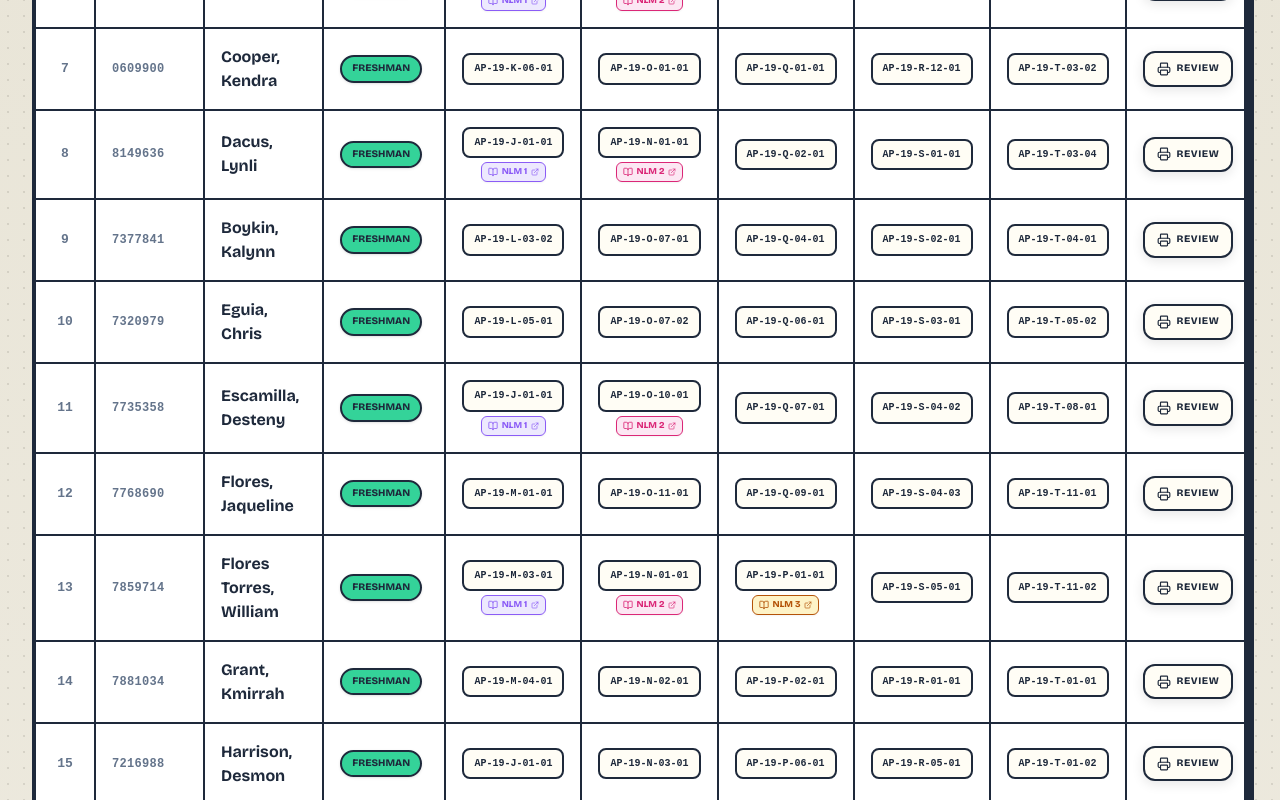
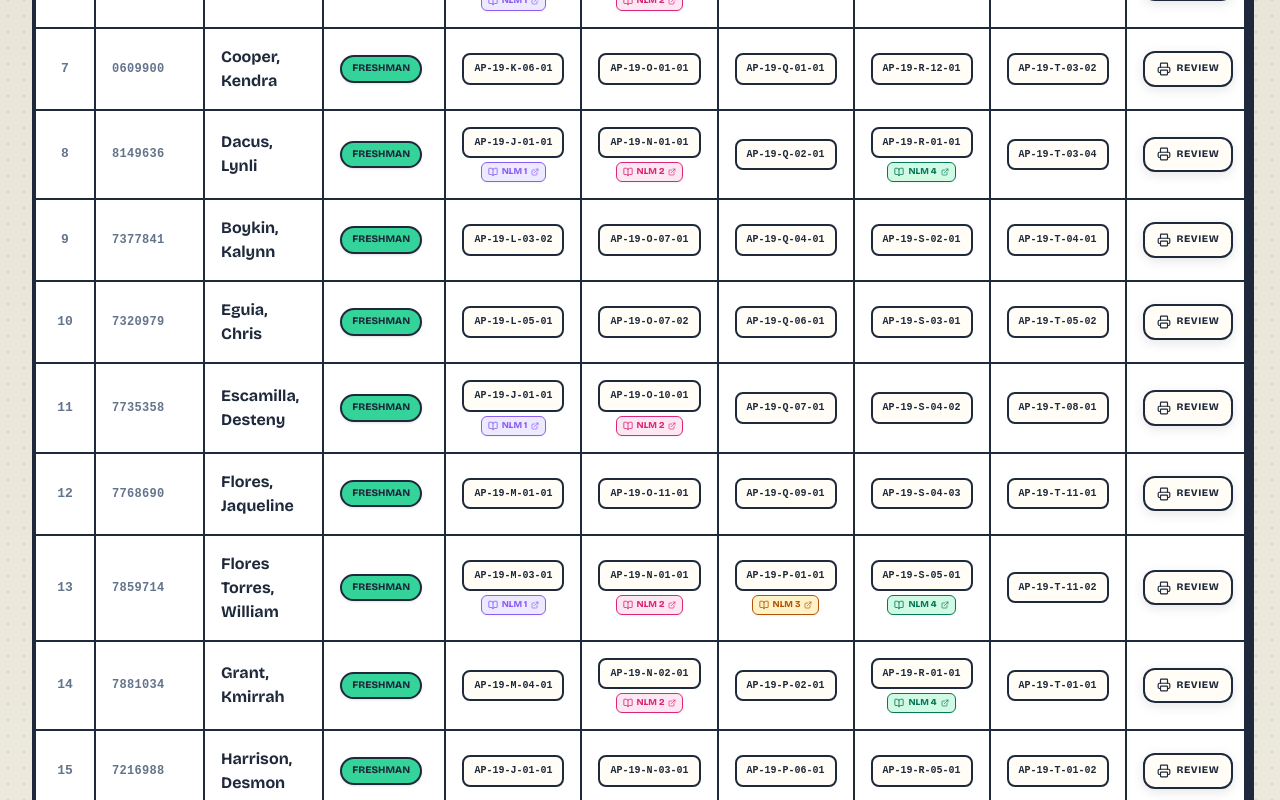
Before and after one commit to victogarcia4/ap2-notebook-lm-fall2026, a React (Vite) app: page / in a window 1280 px wide. Shown: the part 3560-4360 px from the top of the page. Built offline with nearby package versions, Linux system fonts and the light colour scheme; a web font is replaced by a local one.

Commit message:
feat(data): add new student notebooks and exam 4 data
Update student notebook entries in notebooks.json and incorporate exam 4 curriculum details and links in students.ts.

```diff
--- a/data/notebooks.json
+++ b/data/notebooks.json
@@ -515,5 +515,93 @@
     "topic": "Digestive — GI Tract Organs & Primary Processes (AP-19-P-01-01)",
     "description": "List organs of the gastrointestinal tract and define ingestion, propulsion, mechanical digestion.",
     "createdAt": "2026-10-17"
+  },
+  {
+    "id": "notebook-mcgruder-chelsea-exam1",
+    "title": "Erythrocyte Structure & Erythropoiesis NotebookLM (AP-19-K-03-01)",
+    "url": "https://notebook.google.com/notebook/3953916c-8f1f-4bfa-a140-4afbeb9e0b36",
+    "author": "Mcgruder, Chelsea",
+    "role": "student",
+    "examId": "exam1",
+    "topic": "Blood — Erythrocyte Structure & Erythropoiesis (AP-19-K-03-01)",
+    "description": "Describe structure, function, and development (erythropoiesis) of mature red blood cells.",
+    "createdAt": "2026-10-24"
+  },
+  {
+    "id": "notebook-mcgruder-chelsea-exam2",
+    "title": "Respiratory Membrane Anatomy & Properties NotebookLM (AP-19-O-05-01)",
+    "url": "https://notebook.google.com/notebook/5d0d1c2f-4ed6-44a2-a4c9-d9d143387f36",
+    "author": "Mcgruder, Chelsea",
+    "role": "student",
+    "examId": "exam2",
+    "topic": "Respiratory — Respiratory Membrane Anatomy & Properties (AP-19-O-05-01)",
+    "description": "Examine microscopic anatomy, cellular compositions, and properties of the respiratory membrane.",
+    "createdAt": "2026-10-24"
+  },
+  {
+    "id": "notebook-grant-kmirrah-exam2",
+    "title": "Lymphoid Organs Anatomy & Immunity Roles NotebookLM (AP-19-N-02-01)",
+    "url": "https://notebook.google.com/notebook/0aa6a93a-b4b7-460e-b3ed-5ef869c738ca",
+    "author": "Grant, Kmirrah",
+    "role": "student",
+    "examId": "exam2",
+    "topic": "Lymphatic — Lymphoid Organs & Tissues (AP-19-N-02-01)",
+    "description": "Summarize anatomy and lymphoid roles of lymph nodes, spleen, red bone marrow, and thymus.",
+    "createdAt": "2026-10-24"
+  },
+  {
+    "id": "notebook-grant-kmirrah-exam4",
+    "title": "Urinary System Organs & Blood Filtering Roles NotebookLM (AP-19-R-01-01)",
+    "url": "https://notebook.google.com/notebook/0ee91433-ec56-47d5-8950-3c0906bf447a",
+    "author": "Grant, Kmirrah",
+    "role": "student",
+    "examId": "exam4",
+    "topic": "Urinary — Primary Organs & Blood Filtration (AP-19-R-01-01)",
+    "description": "Identify the organs of the urinary system and outline their primary blood-filtering roles.",
+    "createdAt": "2026-10-24"
+  },
+  {
+    "id": "notebook-lerma-stephanie-exam4",
+    "title": "Tubular Active Transport & Osmolarity Dynamics NotebookLM (AP-19-R-08-01)",
+    "url": "https://notebook.google.com/notebook/d8ae9ef6-bc6f-462f-96f1-04be0a71f933",
+    "author": "Lerma, Stephanie",
+    "role": "student",
+    "examId": "exam4",
+    "topic": "Urinary — Tubular Active Transport & Osmolarity Dynamics (AP-19-R-08-01)",
+    "description": "Describe active transport and osmolarity changes in PCT, thin/thick limbs of Loop of Henle, and DCT.",
+    "createdAt": "2026-10-24"
+  },
+  {
+    "id": "notebook-lerma-stephanie-exam5",
+    "title": "Ovarian & Uterine Cycle Hormonal Correlation NotebookLM (AP-19-T-02-03)",
+    "url": "https://notebook.google.com/notebook/9257fd9e-d0f6-48e1-8929-91b4e3366888",
+    "author": "Lerma, Stephanie",
+    "role": "student",
+    "examId": "exam5",
+    "topic": "Reproduction — Ovarian & Uterine Cycle Correlation (AP-19-T-02-03)",
+    "description": "Correlate ovarian cycle changes (follicular, luteal) with uterine cycle (menstrual, secretory) under LH/FSH.",
+    "createdAt": "2026-10-24"
+  },
+  {
+    "id": "notebook-dacus-lynli-exam4",
+    "title": "Urinary System Organs & Blood Filtering Roles NotebookLM (AP-19-R-01-01)",
+    "url": "https://notebook.google.com/notebook/55d5a9c1-a687-4529-a8c0-ba4396985f76",
+    "author": "Dacus, Lynli",
+    "role": "student",
+    "examId": "exam4",
+    "topic": "Urinary — Primary Organs & Blood Filtration (AP-19-R-01-01)",
+    "description": "Identify the organs of the urinary system and outline their primary blood-filtering roles.",
+    "createdAt": "2026-10-24"
+  },
+  {
+    "id": "notebook-flores-torres-william-exam4",
+    "title": "Arterial Blood Gas Analysis & Acid-Base Compensation NotebookLM (AP-19-S-05-01)",
+    "url": "https://notebook.google.com/notebook/85ef5f5d-d96e-4309-bed7-8a9807a1ec4a",
+    "author": "Flores Torres, William",
+    "role": "student",
+    "examId": "exam4",
+    "topic": "Fluid/Acid-Base — Arterial Blood Gas Diagnosis & Compensation (AP-19-S-05-01)",
+    "description": "Diagnose arterial blood gas values to identify respiratory acidosis/alkalosis with metabolic compensation.",
+    "createdAt": "2026-10-24"
   }
 ]
--- a/src/data/students.ts
+++ b/src/data/students.ts
@@ -87,9 +87,16 @@ export const defaultStudents: Student[] = [
       topic: "Lymphatic",
       desc: "Describe the structural outline, drainage, and volume-clearing role of the lymphatic system."
     },
+    exam4: {
+      id: "AP-19-R-01-01",
+      chap: "21",
+      topic: "Urinary",
+      desc: "Identify the organs of the urinary system and outline their primary blood-filtering roles."
+    },
     notebookLinks: {
       exam1: "https://notebook.google.com/notebook/632a7938-db20-4217-a082-11d9cf7bff0e",
-      exam2: "https://notebook.google.com/notebook/ac30b921-cec4-4e6f-b08c-c69ef039cfa6"
+      exam2: "https://notebook.google.com/notebook/ac30b921-cec4-4e6f-b08c-c69ef039cfa6",
+      exam4: "https://notebook.google.com/notebook/55d5a9c1-a687-4529-a8c0-ba4396985f76"
     }
   },
   { id: "7377841", name: "Boykin, Kalynn", gradeBasis: "Graded", units: "4.00", plan: "Associate Degree - Associate of Science (AS)", level: "Freshman" },
@@ -144,13 +151,43 @@ export const defaultStudents: Student[] = [
       topic: "Digestive",
       desc: "List organs of the gastrointestinal tract and define ingestion, propulsion, mechanical digestion."
     },
+    exam4: {
+      id: "AP-19-S-05-01",
+      chap: "20",
+      topic: "Fluid/Acid-Base",
+      desc: "Diagnose arterial blood gas values to identify respiratory acidosis/alkalosis with metabolic compensation."
+    },
     notebookLinks: {
       exam1: "https://notebook.google.com/notebook/eed4ceb6-759f-4c69-ba2f-84714681db1c",
       exam2: "https://notebook.google.com/notebook/a713e465-42f3-45e7-a18a-40765351a66a",
-      exam3: "https://notebook.google.com/notebook/9590c5d0-b2e8-4a5f-a907-11b7da66ca25"
+      exam3: "https://notebook.google.com/notebook/9590c5d0-b2e8-4a5f-a907-11b7da66ca25",
+      exam4: "https://notebook.google.com/notebook/85ef5f5d-d96e-4309-bed7-8a9807a1ec4a"
     }
   },
-  { id: "7881034", name: "Grant, Kmirrah", gradeBasis: "Graded", units: "4.00", plan: "Associate Degree - Associate of Science (AS)", level: "Freshman" },
+  {
+    id: "7881034",
+    name: "Grant, Kmirrah",
+    gradeBasis: "Graded",
+    units: "4.00",
+    plan: "Associate Degree - Associate of Science (AS)",
+    level: "Freshman",
+    exam2: {
+      id: "AP-19-N-02-01",
+      chap: "16",
+      topic: "Lymphatic",
+      desc: "Summarize anatomy and lymphoid roles of lymph nodes, spleen, red bone marrow, and thymus."
+    },
+    exam4: {
+      id: "AP-19-R-01-01",
+      chap: "21",
+      topic: "Urinary",
+      desc: "Identify the organs of the urinary system and outline their primary blood-filtering roles."
+    },
+    notebookLinks: {
+      exam2: "https://notebook.google.com/notebook/0aa6a93a-b4b7-460e-b3ed-5ef869c738ca",
+      exam4: "https://notebook.google.com/notebook/0ee91433-ec56-47d5-8950-3c0906bf447a"
+    }
+  },
   { id: "7216988", name: "Harrison, Desmon", gradeBasis: "Graded", units: "4.00", plan: "Associate Degree - Associate of Science (AS)", level: "Freshman" },
   {
     id: "8076059",
@@ -217,9 +254,35 @@ export const defaultStudents: Student[] = [
     units: "4.00",
     plan: "Associate Degree - Associate of Science (AS)",
     level: "Freshman",
+    exam1: {
+      id: "AP-19-J-08-01",
+      chap: "13",
+      topic: "Endocrine",
+      desc: "Describe location, histology, zones, and physiological functions of cortical/medullary adrenal hormones."
+    },
+    exam2: {
+      id: "AP-19-N-09-02",
+      chap: "16",
+      topic: "Immunity",
+      desc: "Contrast structures, classes (IgG, IgM, IgA, IgE, IgD) and neutralization mechanisms of antibodies."
+    },
+    exam4: {
+      id: "AP-19-R-08-01",
+      chap: "21",
+      topic: "Urinary",
+      desc: "Describe active transport and osmolarity changes in PCT, thin/thick limbs of Loop of Henle, and DCT."
+    },
+    exam5: {
+      id: "AP-19-T-02-03",
+      chap: "22",
+      topic: "Reproduction",
+      desc: "Correlate ovarian cycle changes (follicular, luteal) with uterine cycle (menstrual, secretory) under LH/FSH."
+    },
     notebookLinks: {
       exam1: "https://notebook.google.com/notebook/c999ebfa-bc9c-420e-852d-dfde51380367",
-      exam2: "https://notebook.google.com/notebook/9d877068-5ab1-41bc-a753-d8d15f631031"
+      exam2: "https://notebook.google.com/notebook/9d877068-5ab1-41bc-a753-d8d15f631031",
+      exam4: "https://notebook.google.com/notebook/d8ae9ef6-bc6f-462f-96f1-04be0a71f933",
+      exam5: "https://notebook.google.com/notebook/9257fd9e-d0f6-48e1-8929-91b4e3366888"
     }
   },
   {
@@ -243,6 +306,22 @@ export const defaultStudents: Student[] = [
     units: "4.00",
     plan: "Associate Degree - Associate of Science (AS)",
     level: "Freshman",
+    exam1: {
+      id: "AP-19-K-03-01",
+      chap: "14",
+      topic: "Blood",
+      desc: "Describe structure, function, and development (erythropoiesis) of mature red blood cells."
+    },
+    exam2: {
+      id: "AP-19-O-05-01",
+      chap: "19",
+      topic: "Respiratory",
+      desc: "Examine microscopic anatomy, cellular compositions, and properties of the respiratory membrane."
+    },
+    notebookLinks: {
+      exam1: "https://notebook.google.com/notebook/3953916c-8f1f-4bfa-a140-4afbeb9e0b36",
+      exam2: "https://notebook.google.com/notebook/5d0d1c2f-4ed6-44a2-a4c9-d9d143387f36"
+    },
     gameLinks: {
       exam1: {
         title: "Rhythm Rescue: Code Crimson",
```
